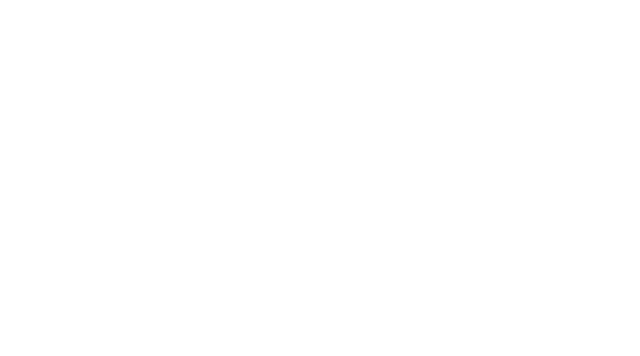
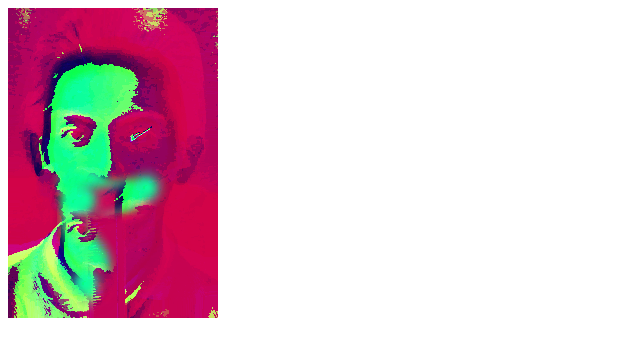
Before and after one commit to julesliack/julesliack.github.io, a plain HTML site: page index.htm in a window 1280 px wide. Shown: the whole page, without its empty margins (0-640 px from the left). Drawn offline with Linux system fonts and the light colour scheme.

Commit message:
profile image test

```diff
--- a/index.htm
+++ b/index.htm
@@ -1,4 +1,4 @@
 <!DOCTYPE=HTML>
 <html>
-
+  <img src="https://github.com/julesliack/julesliack.github.io/blob/main/profile.png">
 </html>
```
